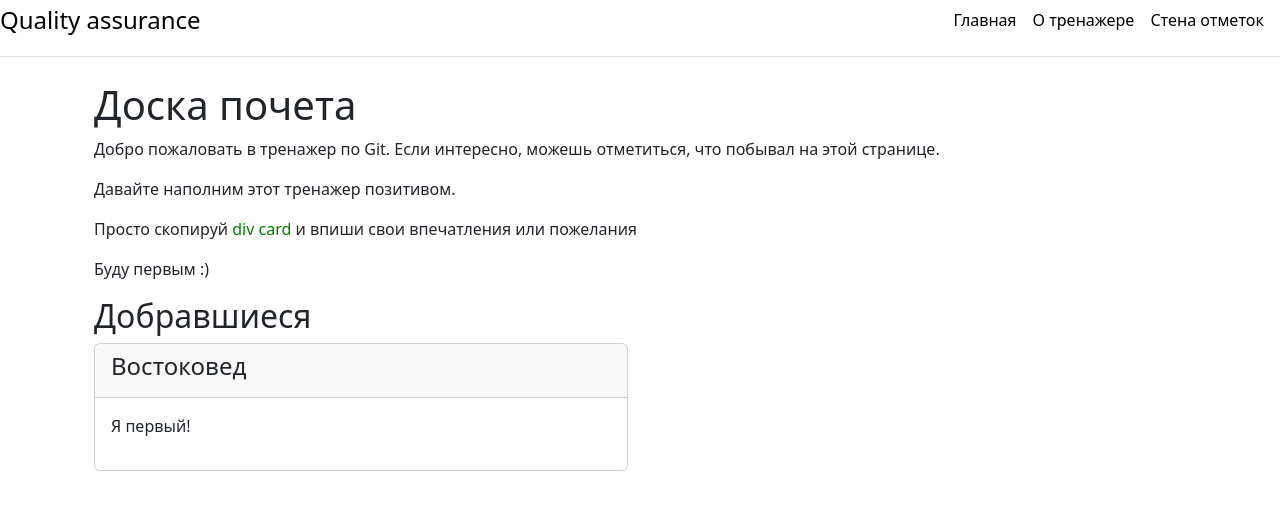
After one commit to yuliya-le/Yu-train, a Django app: page /dashboard/ in a window 1280 px wide. The commit adds this page. Shown: the top 510 px of the page. Run offline with Django 5.2, Linux system fonts and the light colour scheme.

Commit message:
editing dashboard

```diff
--- a/GitTrain/main/templates/main/base.html
+++ b/GitTrain/main/templates/main/base.html
@@ -22,6 +22,8 @@
             <nav class="d-inline-flex mt-2 mt-md-0 ms-md-auto">
               <a class="me-3 py-2 link-body-emphasis text-decoration-none" href="{% url 'home' %}">Главная</a>
               <a class="me-3 py-2 link-body-emphasis text-decoration-none" href="{% url 'about' %}">О тренажере</a>
+              <a class="me-3 py-2 link-body-emphasis text-decoration-none" href="{% url 'dashboard' %}">Стена отметок</a>
+
           </div>
         <div class='container' id='content'>
             {% block content %}{% endblock %}
--- /dev/null
+++ b/GitTrain/main/templates/main/dashboard.html
@@ -0,0 +1,41 @@
+{% extends "main/base.html" %}
+
+{% block title %}
+    {{title}}
+{% endblock %}
+
+{% block content %}
+    <div class="container">
+        <div class="row">
+            <div class="col-md-12">
+                <h1>Доска почета</h1>
+            </div>
+        </div>
+        <div class="row">
+            <div class="col-md-12">
+                <p>Добро пожаловать в тренажер по Git. Если интересно, можешь отметиться, что побывал на этой странице.</p>
+                <p>Давайте наполним этот тренажер позитивом.</p>
+                <p>Просто скопируй <span style='color: green;'>div card</span> и впиши свои впечатления или пожелания</p>
+                <p>Буду первым :)</p>
+            </div>
+        </div>
+        <div class="row">
+            <div class="col-md-12">
+                <h2>Добравшиеся</h2>
+            </div>
+        </div>
+        <div class="row">
+            <div class="col-md-6">
+                <div class='card'>
+                    <div class='card-header'>
+                        <h4 class='card-title'>Востоковед</h4>
+                    </div>
+                    <div class='card-body'>
+                        <p>Я первый!</p>
+                    </div>
+                </div>
+            </div>
+        </div>
+    </div>
+
+{% endblock %}
--- a/GitTrain/main/urls.py
+++ b/GitTrain/main/urls.py
@@ -5,5 +5,6 @@ from . import views
 urlpatterns = [
     path('', views.index, name='home'),
     path('about/', views.about, name='about'),
+    path('dashboard/', views.dashboard, name='dashboard'),
 
 ]
--- a/GitTrain/main/views.py
+++ b/GitTrain/main/views.py
@@ -5,4 +5,9 @@ def index(request):
     return render(request, 'main/index.html')
 
 def about(request):
-    return render(request, 'main/about.html')
+    context = {'title': 'О тренажере'}
+    return render(request, 'main/about.html', context)
+
+def dashboard(request):
+    context = {'title': 'Доска почета'}
+    return render(request, 'main/dashboard.html', context)
```
